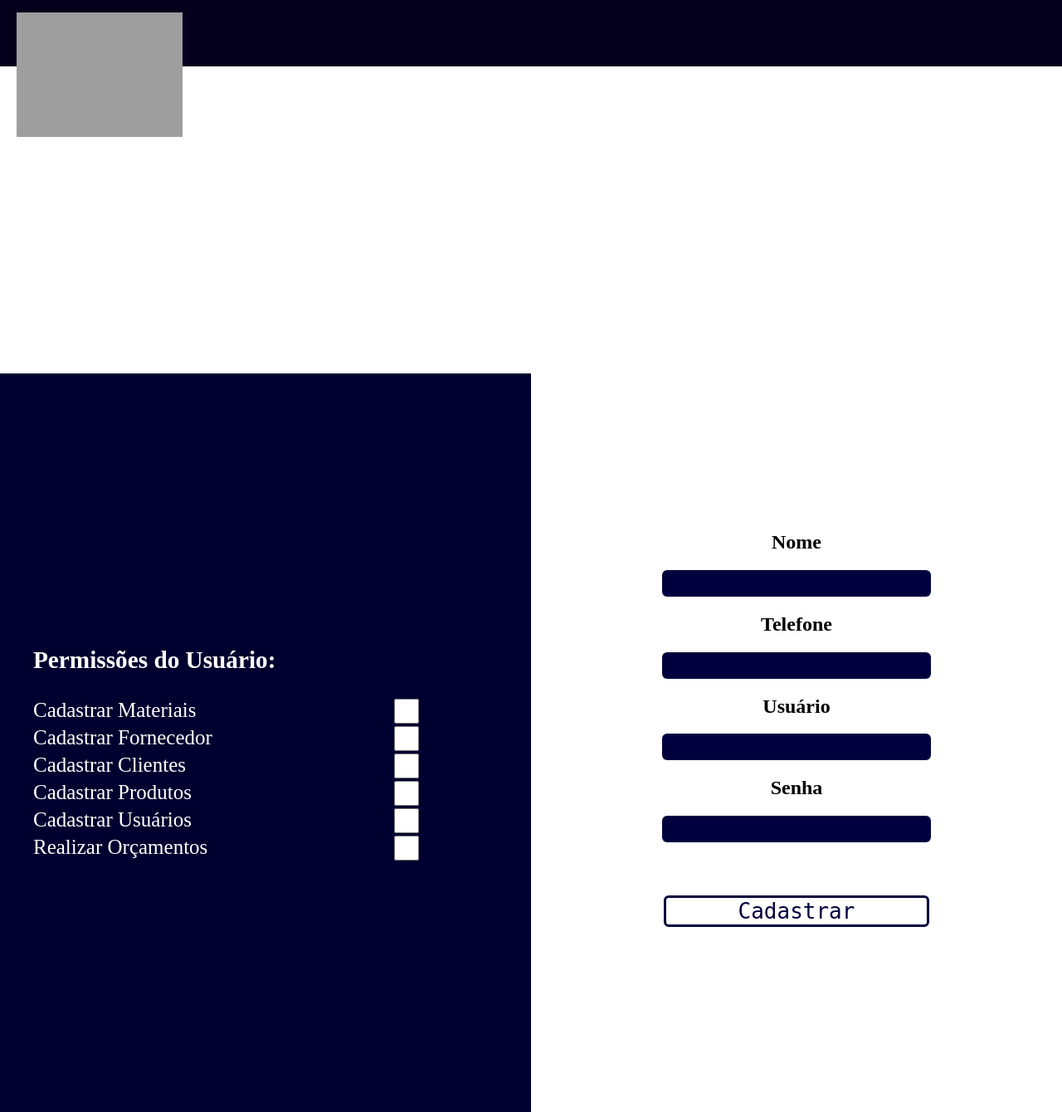
After one commit to Djalma-Neto/Web_1, a PHP site: page /cadastro_usuario.php in a window 1280 px wide. The commit adds this page. Shown: the whole page at 83% size. Run offline with PHP 8.4, Linux system fonts and the light colour scheme; grey boxes are pictures that could not be loaded.

Commit message:
signIn and SignUp Screens Added

```diff
--- /dev/null
+++ b/cadastro_usuario.php
@@ -0,0 +1,48 @@
+<!DOCTYPE html>
+<html style="background: none;">
+
+<head>
+    <meta charset="utf-8">
+    <meta http-equiv="X-UA-Compatible" content="IE=edge">
+    <title>APPLICATION</title>
+    <meta name="description" content="">
+    <meta name="viewport" content="width=device-width, initial-scale=1">
+    <link rel="stylesheet" href="css/index.css">
+</head>
+
+<body>
+    <header id="navbar">
+    <img id="logomenor"  src="https://cdn.discordapp.com/attachments/695016266578001985/801605949822992434/esquadritec.png" alt="">
+
+    </header>
+    <div>
+    <div id="container-right">
+        <form id="form" action="home.php" method="POST">
+            <h2>Nome</h2>
+            <input type="text" autocomplete="none" name="name" required>
+            <h2>Telefone</h2>
+            <input type="tel" autocomplete="none" name="name" required>
+            <h2>Usuário</h2>
+            <input type="text" autocomplete="none" name="name" required>
+            <h2>Senha</h2>
+            <input type="password" autocomplete="none" name="name" required>
+            <input id="but" type="submit" value="Cadastrar" name="signup"></input>
+        </form>
+    </div>
+    <div id="container-left">
+        <div>
+            <ul>
+                <h3>Permissões do Usuário:</h3>
+                <li>Cadastrar Materiais <input id="check" type="checkbox" name="" ></li>
+                <li>Cadastrar Fornecedor <input id="check" type="checkbox" name="" ></li>
+                <li>Cadastrar Clientes <input id="check" type="checkbox" name="" ></li>
+                <li>Cadastrar Produtos <input id="check" type="checkbox" name="" ></li>
+                <li>Cadastrar Usuários <input id="check" type="checkbox" name="" ></li>
+                <li>Realizar Orçamentos <input id="check" type="checkbox" name="" ></li>
+            </ul>
+        </div>
+    </div>
+    </div>
+</body>
+
+</html>
--- a/css/index.css
+++ b/css/index.css
@@ -1,168 +1,96 @@
-
-body{
-    background-color: darkgrey;
+html{
+    background-image: url('https://wallpaperaccess.com/full/413599.jpg');
+    margin:0;
+    padding:0;
 }
 
-/* padding All */
-.p-a-s{
-    padding: 6px;
-}
-.p-a-m{
-    padding: 12px;
-}
-.p-a-l{
-    padding: 20px;
+#container{
+    border: solid 4px #00003e;
+    background-color: #fbfbfb2e;
+    text-align: center;
+    margin: 3% auto 5% auto;
+    width: 40%;
+    padding: 4%;
+    border-radius: 6px;
 }
 
-/* padding Top */
-.p-t-s{
-    padding-top: 6px;
+input{
+    color: #fff;
+    width: 50%;
+    height: 30px;
+    text-align: center;
+    font-family: monospace;
+    border-radius: 6px;
+    border-style: none;
+    background-color: #00003e;
 }
-.p-t-m{
-    padding-top: 12px;
+#logo{
+    padding: 12px 20px;
+    background: repeating-radial-gradient(#00000047, #010023fc 2px);
+    display:flex;
+    border-radius: 20px;
+    margin: 4% auto 0 auto;
 }
-.p-t-l{
-    padding-top: 20px;
+input#but{
+    color: #00003e;
+    height: 8%;
+    width:50%;
+    font-size: 200%;
+    text-align:center;
+    margin: 10% auto 0 auto;
+    background-color: #ffffff8a;
+    border: solid 3px #00003e;
+    border-radius: 6px;
+    transition: color 0.2s;
+    transition: background-color 0.2s;
+    transition-timing-function: ease-in-out;
 }
+#but:hover{
+    color: #fff;
+    background-color: #00003e;
+}
+body{
+    margin: 0;
+    overflow: hidden;
 
-/* padding Bottom */
-.p-b-s{
-    padding-bottom: 6px;
 }
-.p-b-m{
-    padding-bottom: 12px;
+#container-right{
+    height: 300%;
+    background-color: #ffffff;
+    text-align: center;
+    margin: 500px 0 0 auto;
+    width: 50%;
+    float: right;
+    padding: 120px 0;
 }
-.p-b-l{
-    padding-bottom: 20px;
+ul,li{
+    color: #fff;
+     font-size: 25px;
+    list-style: none;
+    margin: 0;
+    margin-bottom: 5px;
 }
-
-/* padding Left */
-.p-l-s{
-    padding-left: 6px;
+#check{
+    float: right;
+    margin: 0 0 0 auto;
 }
-.p-l-m{
-    padding-left: 12px;
+#container-left{
+    height: 200%;
+    background-color: #00012f;
+    text-align: justify;
+    margin: 450px auto 0 0;
+    width: 50%;
+    float: left;
+    padding: 300px 0;
 }
-.p-l-l{
+#navbar{
+    position: fixed;
+    width: 100%;
+    height: 80px;
+    background-color: #05001b;
+}
+#logomenor{
+    margin: 15px 150px 0 auto;
+    width: 200px;
     padding-left: 20px;
 }
-
-/* padding Right */
-.p-r-s{
-    padding-right: 6px;
-}
-.p-r-m{
-    padding-right: 12px;
-}
-.p-r-l{
-    padding-right: 20px;
-}
-
-/* padding X */
-.p-x-s{
-    padding-right: 6px;
-    padding-left: 6px;
-}
-.p-x-m{
-    padding-right: 12px;
-    padding-left: 12px;
-}
-.p-x-l{
-    padding-right: 20px;
-    padding-left: 20px;
-}
-
-/* padding Y */
-.p-y-s{
-    padding-top: 6px;
-    padding-bottom: 6px;
-}
-.p-y-m{
-    padding-top: 12px;
-    padding-bottom: 12px;
-}
-.p-y-l{
-    padding-top: 20px;
-    padding-bottom: 20px;
-}
-
-/* margin All */
-.m-a-s{
-    margin: 6px;
-}
-.m-a-m{
-    margin: 12px;
-}
-.m-a-l{
-    margin: 20px;
-}
-
-/* margin Top */
-.m-t-s{
-    margin-top: 6px;
-}
-.m-t-m{
-    margin-top: 12px;
-}
-.m-t-l{
-    margin-top: 20px;
-}
-
-/* margin Bottom */
-.m-b-s{
-    margin-bottom: 6px;
-}
-.m-b-m{
-    margin-bottom: 12px;
-}
-.m-b-l{
-    margin-bottom: 20px;
-}
-
-/* margin Left */
-.m-l-s{
-    margin-left: 6px;
-}
-.m-l-m{
-    margin-left: 12px;
-}
-.m-l-l{
-    margin-left: 20px;
-}
-
-/* margin Right */
-.m-r-s{
-    margin-right: 6px;
-}
-.m-r-m{
-    margin-right: 12px;
-}
-.m-r-l{
-    margin-right: 20px;
-}
-
-/* Text identation */
-
-/* Component identation */
-.card{
-    box-shadow: 1px 1px 6px rgb(1, 0, 77);
-    box-sizing: border-box;
-    border: solid 1px black;
-}
-.c-l{
-    text-align: left;
-}
-.c-r{
-    text-align: right;
-}
-.c-c{
-    text-align: center;
-    margin: auto;
-    width: 100%;
-}
-.full-width{
-    width: 100%;
-}
-.full-height{
-    height: 100%;
-}
```
Also changed, not shown: home.php (added, +17 -0 lines), index.php (+11 -15 lines), css/home.css (added).
